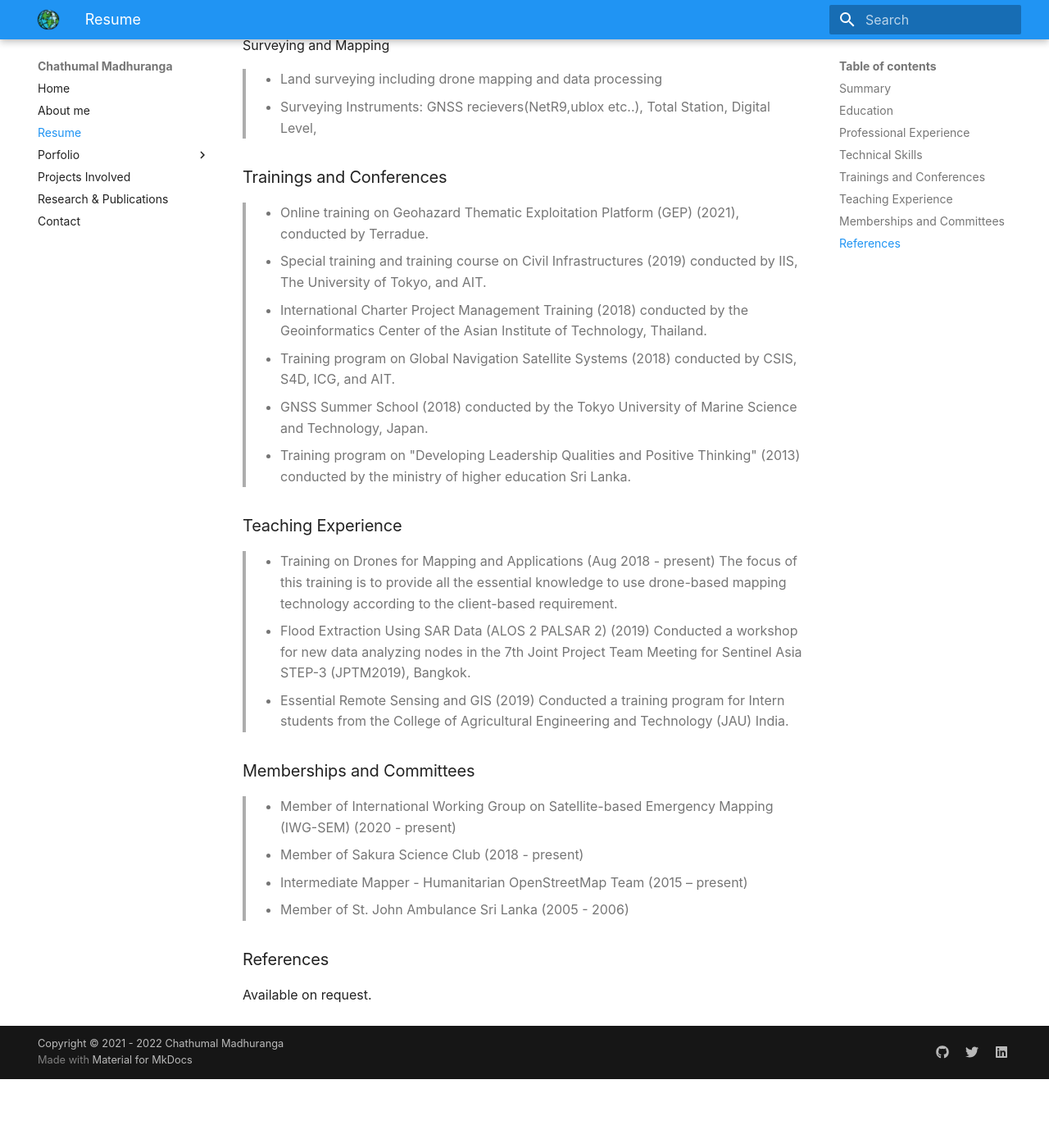
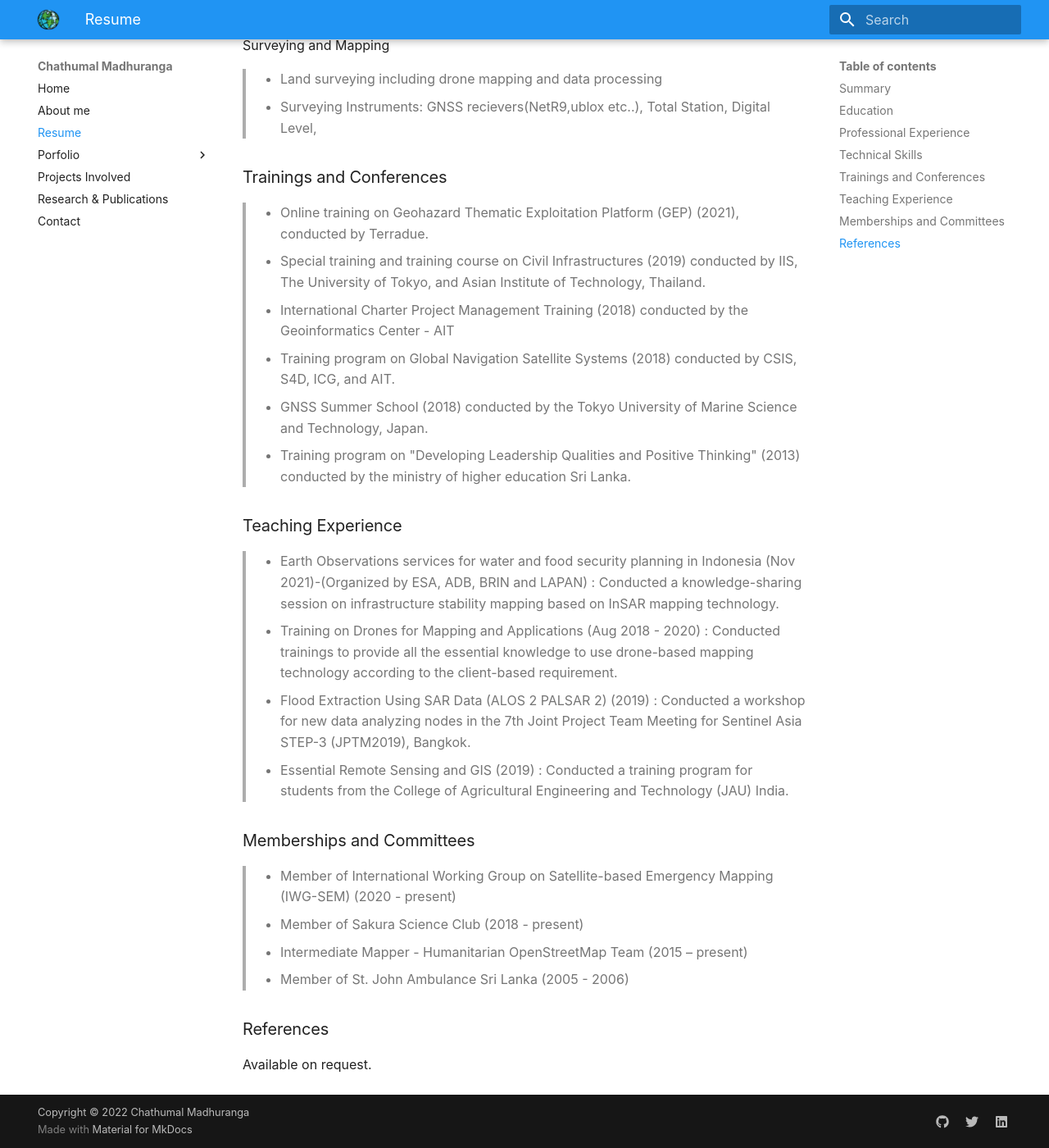
Before and after one commit to chathumal93/chathumal93.github.io, an MkDocs documentation site: the page built from docs/resume.md, in a window 1280 px wide and 1400 px high, scrolled down 1678 px. Shown: the whole window at 82% size. Built offline with MkDocs 1.6.1 and Material for MkDocs 9.7.7, drawn with Linux system fonts in a browser that asks for light colours; some web fonts are replaced; before the commit the page ends 2994 px from its top, so only the background shows below that.

Commit message:
update 2022

```diff
--- a/docs/resume.md
+++ b/docs/resume.md
@@ -56,21 +56,23 @@ Surveying and Mapping
 
 ### Trainings and Conferences
 >- Online training on Geohazard Thematic Exploitation Platform (GEP) (2021), conducted by Terradue.
->- Special training and training course on Civil Infrastructures (2019) conducted by IIS, The University of Tokyo, and AIT.
->- International Charter Project Management Training (2018) conducted by the Geoinformatics Center of the Asian Institute of Technology, Thailand.
+>- Special training and training course on Civil Infrastructures (2019) conducted by IIS, The University of Tokyo, and Asian Institute of Technology, Thailand.
+>- International Charter Project Management Training (2018) conducted by the Geoinformatics Center - AIT
 >- Training program on Global Navigation Satellite Systems (2018) conducted by CSIS, S4D, ICG, and AIT.
 >- GNSS Summer School (2018) conducted by the Tokyo University of Marine Science and Technology, Japan.
 >- Training program on "Developing Leadership Qualities and Positive Thinking" (2013) conducted by the ministry of higher education Sri Lanka.
 
 ### Teaching Experience
->- Training on Drones for Mapping and Applications (Aug 2018 - present)
-The focus of this training is to provide all the essential knowledge to use drone-based mapping technology according
+>- Earth Observations services for water and food security planning in Indonesia (Nov 2021)-(Organized by ESA,   ADB, BRIN and LAPAN)
+ : Conducted a knowledge-sharing session on infrastructure stability mapping based on InSAR mapping technology.
+>- Training on Drones for Mapping and Applications (Aug 2018 - 2020)
+ : Conducted trainings to provide all the essential knowledge to use drone-based mapping technology according
 to the client-based requirement.
 >- Flood Extraction Using SAR Data (ALOS 2 PALSAR 2) (2019)
-Conducted a workshop for new data analyzing nodes in the 7th Joint Project Team Meeting for Sentinel Asia STEP-3
+ : Conducted a workshop for new data analyzing nodes in the 7th Joint Project Team Meeting for Sentinel Asia STEP-3
 (JPTM2019), Bangkok.
 >- Essential Remote Sensing and GIS (2019)
-Conducted a training program for Intern students from the College of Agricultural Engineering and Technology (JAU)
+ : Conducted a training program for students from the College of Agricultural Engineering and Technology (JAU)
 India.
 
 ### Memberships and Committees
--- a/mkdocs.yml
+++ b/mkdocs.yml
@@ -68,4 +68,4 @@ extra:
       link: https://www.linkedin.com/in/chathumal-madhuranga-440a4779/
 
 # Copyright
-copyright: 'Copyright &copy; 2021 - 2022 Chathumal Madhuranga'
+copyright: 'Copyright &copy; 2022 Chathumal Madhuranga'
```
Also changed, not shown: docs/aboutme.md (+1 -1 lines), docs/index.md (+1 -1 lines), docs/portfolio/capacitybuilding.md (+6 -1 lines), 1 other file.
